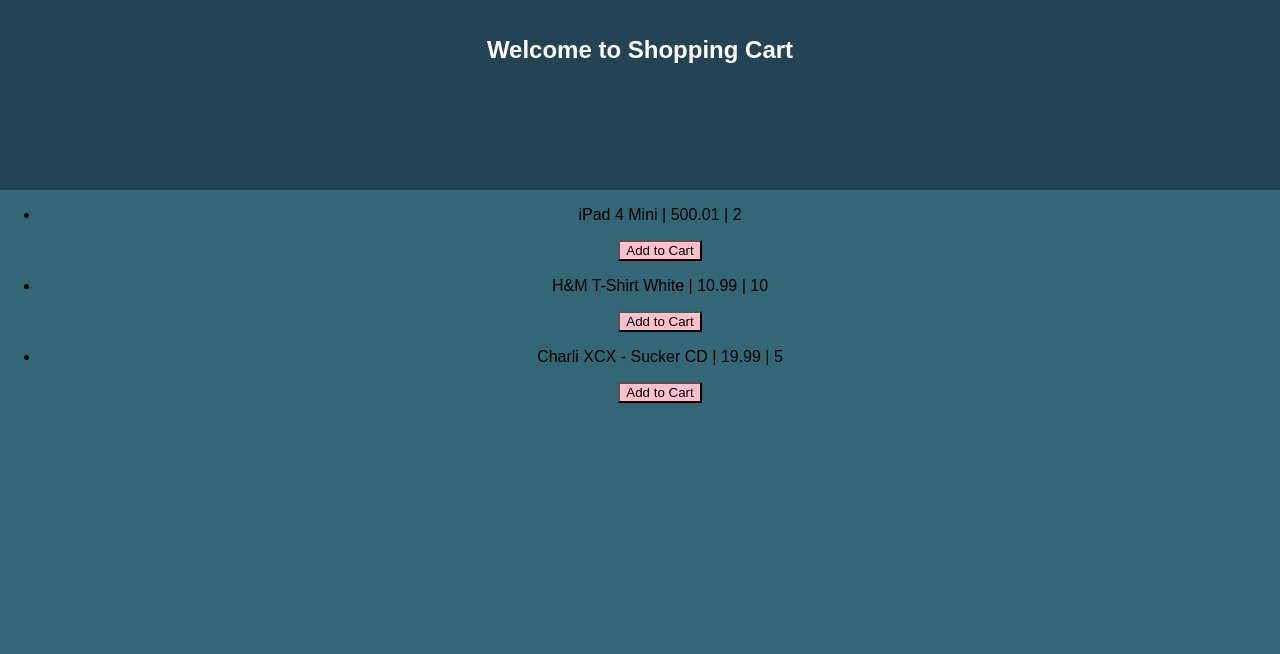
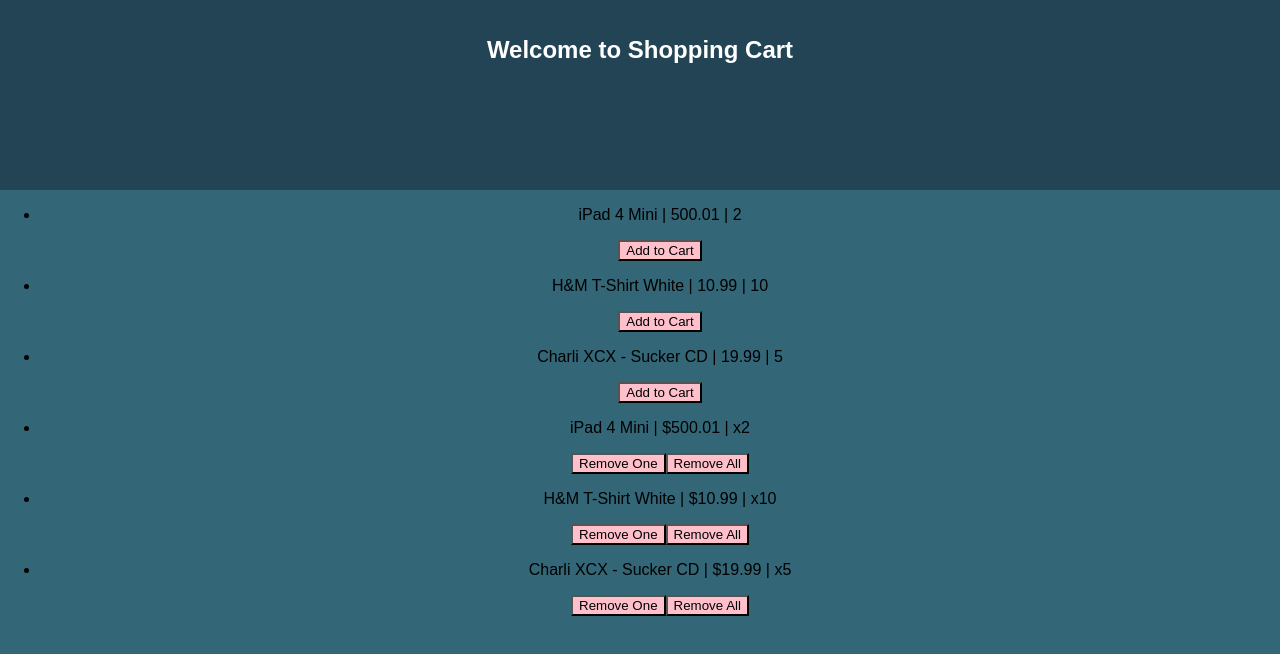
Before and after one commit to saidiii111/jurgensaidredux, a React (Create React App) app: page / in a window 1280 px wide. Shown: the top 654 px of the page. Built offline with nearby package versions, Linux system fonts and the light colour scheme.

Commit message:
added first Shoppingcart template

```diff
--- a/src/App.js
+++ b/src/App.js
@@ -1,5 +1,6 @@
 import React, { Component } from 'react';
 import Productlist from './components/Productlist'
+import Shoppingcart from './components/Shoppingcart'
 import './App.css';
 
 class App extends Component {
@@ -11,6 +12,7 @@
           <h1 className="App-title">Welcome to Shopping Cart</h1>
         </header>
         <Productlist />
+        <Shoppingcart />
       </div>
     );
   }
--- a/src/components/Shoppingcart.jsx
+++ b/src/components/Shoppingcart.jsx
@@ -1 +1,45 @@
 import React from 'react';
+
+import {connect} from 'react-redux';
+import {removeFromCart, removeAllFromCart} from '../modules/actions.js'
+
+
+// const item = ({products})=
+
+const ShoppingCart = (props) => {
+
+  const {items} = props;
+
+  return (
+     <ul>
+       {items.map(product => (
+         <li key={product.id}>
+           <p> {product.title} | ${product.price} | x{product.inventory}
+           </p>
+           <button
+            onClick={() => removeFromCart(product)}
+          >Remove One</button>
+          <button
+            onClick={() => removeAllFromCart(product)}
+          >Remove All</button>
+         </li>
+       ))}
+     </ul>
+  );
+}
+
+const mapStoreToProps = (store) => ({
+  items: Object.values(store.products)
+})
+
+const mapActionsToProps = {
+
+}
+
+
+
+
+export default connect(
+  mapStoreToProps,
+  mapActionsToProps
+)(ShoppingCart);
--- a/src/modules/actions.js
+++ b/src/modules/actions.js
@@ -4,3 +4,21 @@
     item
   }
 }
+
+export function checkout(){
+  return {
+    type: 'CHECKOUT'
+  }
+}
+
+export function removeFromCart(){
+  return {
+    type: 'REMOVE_FROM_CART'
+  }
+}
+
+export function removeAllFromCart(){
+  return {
+    type: 'REMOVE_ALL_FROM_CART'
+  }
+}
```
